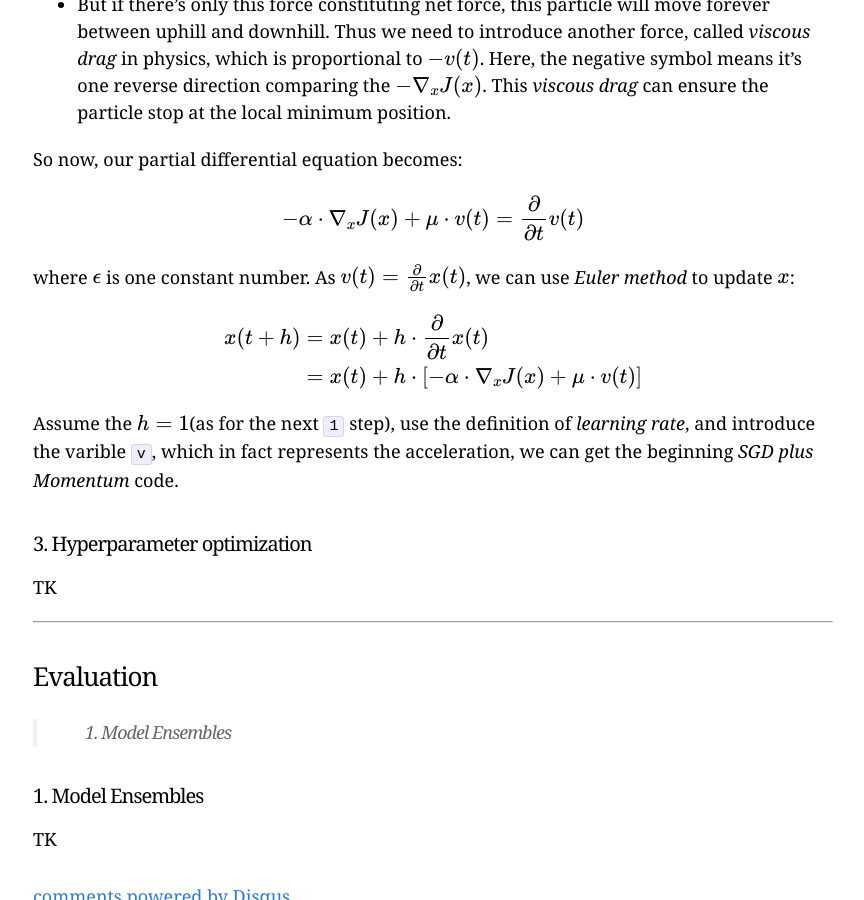
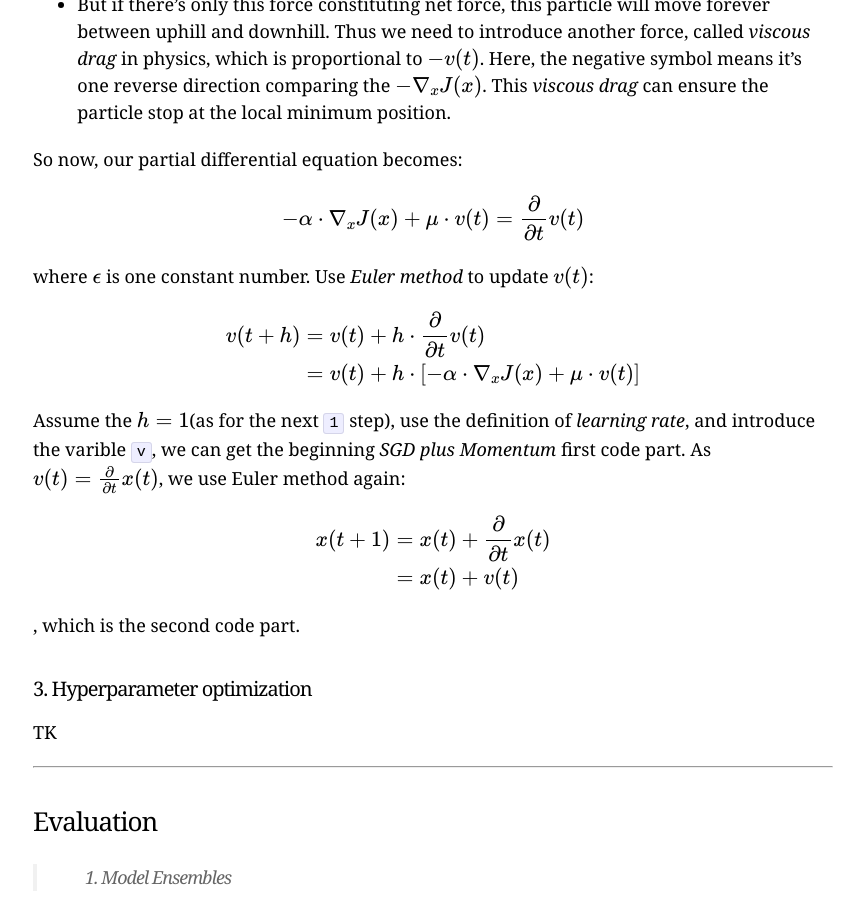
Before and after one commit to kid551/kid551.github.io, a Jekyll site: the page built from _posts/2016-11-07-convNet-spec.md, in a window 1280 px wide and 900 px high, scrolled down 4909 px. Shown: the whole window, without its empty margins (207-1071 px from the left). Built offline with Jekyll 4.4.1, drawn with Linux system fonts in a browser that asks for light colours; formulas are drawn with MathJax 3; comment, search, counter and statistics services are not loaded.

Commit message:
Modify some deduction errors.

```diff
--- a/_posts/2016-11-07-convNet-spec.md
+++ b/_posts/2016-11-07-convNet-spec.md
@@ -173,16 +173,25 @@ So now, our partial differential equation becomes:
 
 $$ -\alpha\cdot\nabla_x J(x) + \mu\cdot v(t) = \frac{\partial}{\partial t} v(t)$$
 
-where $$\epsilon$$ is one constant number. As $$v(t) = \frac{\partial}{\partial t} x(t)$$, we can use *Euler method* to update $$x$$:
+where $$\epsilon$$ is one constant number. Use *Euler method* to update $$v(t)$$:
 
 $$
 \begin{align}
-x(t+h) &= x(t) + h\cdot \frac{\partial}{\partial t} x(t) \\
-       &= x(t) + h\cdot \lbrack -\alpha\cdot\nabla_xJ(x) + \mu\cdot v(t) \rbrack
+v(t + h) &= v(t) + h\cdot \frac{\partial}{\partial t} v(t) \\
+         &= v(t) + h\cdot \lbrack -\alpha\cdot\nabla_xJ(x) + \mu\cdot v(t) \rbrack
 \end{align}
 $$
 
-Assume the $$h = 1$$(as for the next `1` step), use the definition of *learning rate*, and introduce the varible `v`, which in fact represents the acceleration, we can get the beginning *SGD plus Momentum* code.
+Assume the $$h = 1$$(as for the next `1` step), use the definition of *learning rate*, and introduce the varible `v`, we can get the beginning *SGD plus Momentum* first code part. As $$v(t)=\frac{\partial}{\partial t}x(t)$$, we use Euler method again:
+
+$$
+\begin{align}
+x(t+1) &= x(t) + \frac{\partial}{\partial t} x(t) \\
+       &= x(t) + v(t)
+\end{align}
+$$
+
+, which is the second code part.
 
 
 
```
